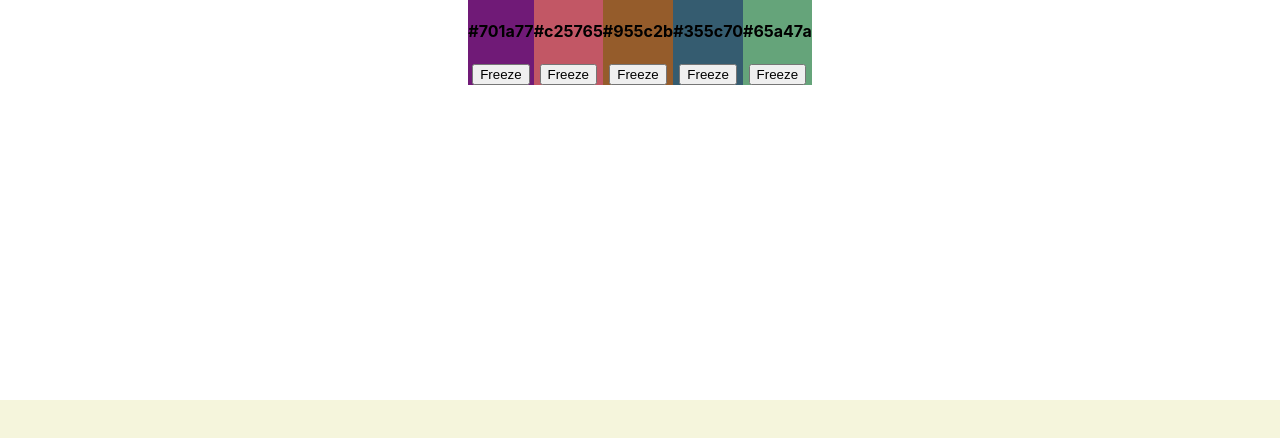
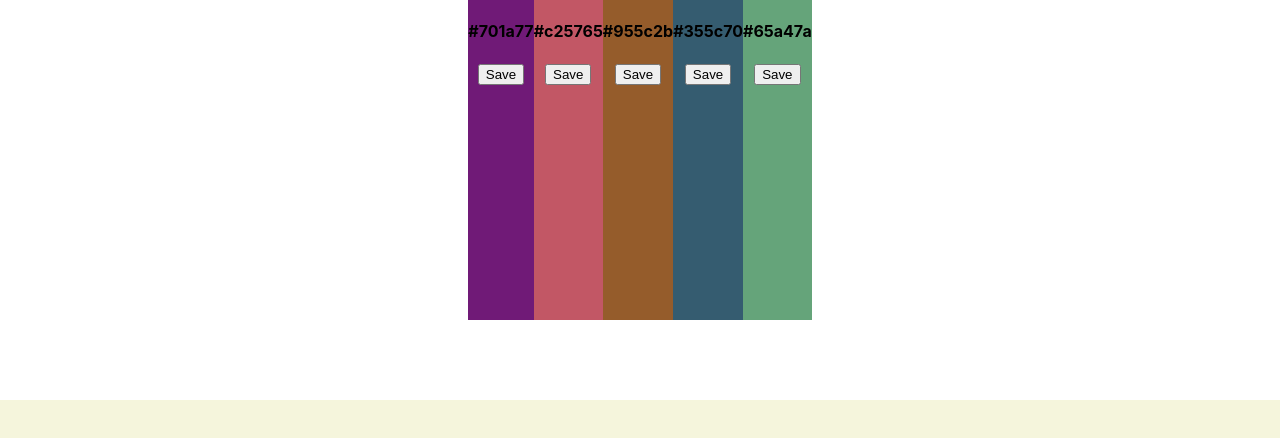
Before and after one commit to Dunn-Austen/palette-picker-fe, a React (Create React App) app: page / in a window 1280 px wide. Shown: the top 438 px of the page. Built offline with nearby package versions, Linux system fonts and the light colour scheme.

Commit message:
Add toggleSavedStatus method to onClick functionality

```diff
--- a/src/Components/ColorCard/ColorCard.js
+++ b/src/Components/ColorCard/ColorCard.js
@@ -4,13 +4,22 @@ import './ColorCard.css'
 const ColorCard = (props) => {
   const { hexCode, isSaved, setIsSaved } = props;
   console.log(hexCode);
+
+  const toggleSavedStatus = (isSaved) => {
+    if (isSaved) {
+      return false
+    } else {
+      return true
+    }
+  }
+
   return (
     <article className='color-card' style={{backgroundColor: hexCode}}>
       <h1 className='hex-display'>
         {hexCode}
       </h1>
-      <button>
-        Freeze
+      <button onClick={() => setIsSaved(toggleSavedStatus(isSaved))}>
+        Save
       </button>
     </article>
   );
--- a/src/Components/ColorContainer/ColorContainer.css
+++ b/src/Components/ColorContainer/ColorContainer.css
@@ -1,6 +1,7 @@
 .color-container {
+  align-items: center;
   display: flex;
   flex-direction: row;
-  align-items: center;
+  height: 80%;
   justify-content: center;
 }
```
